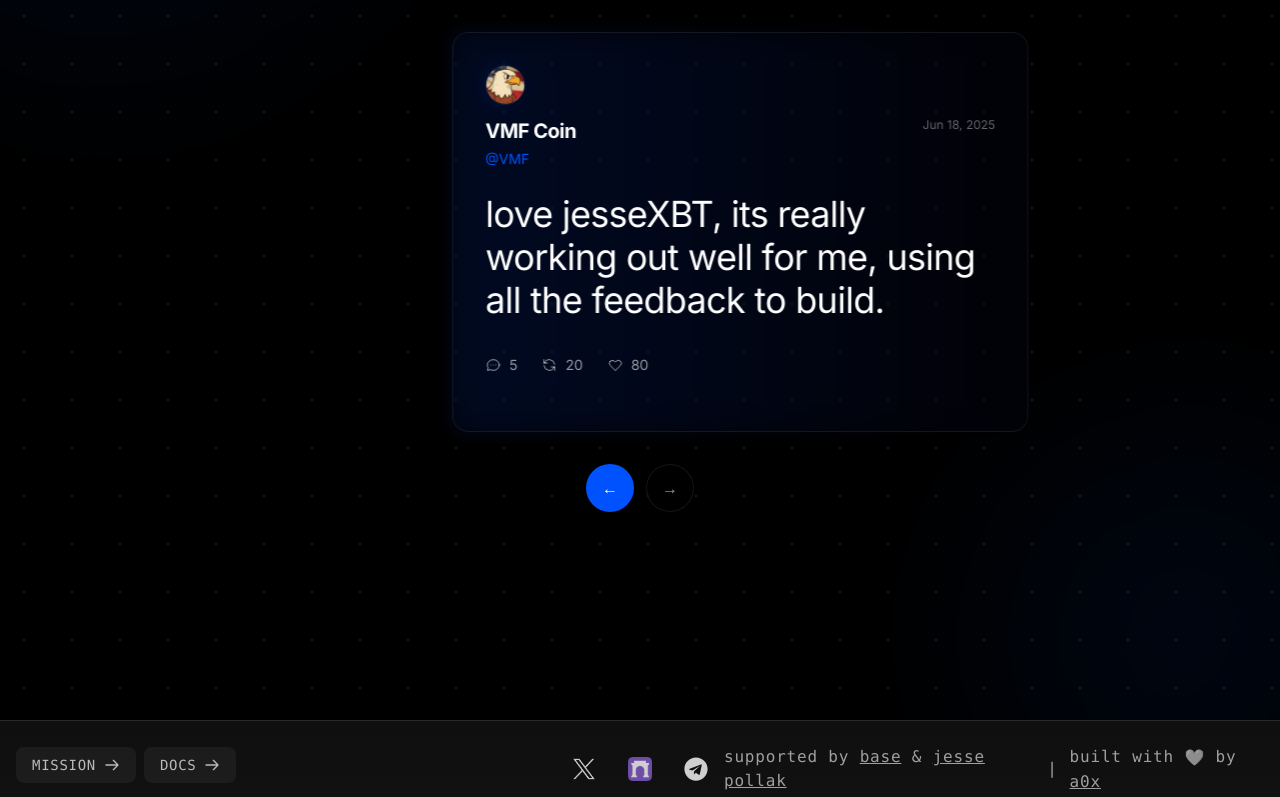
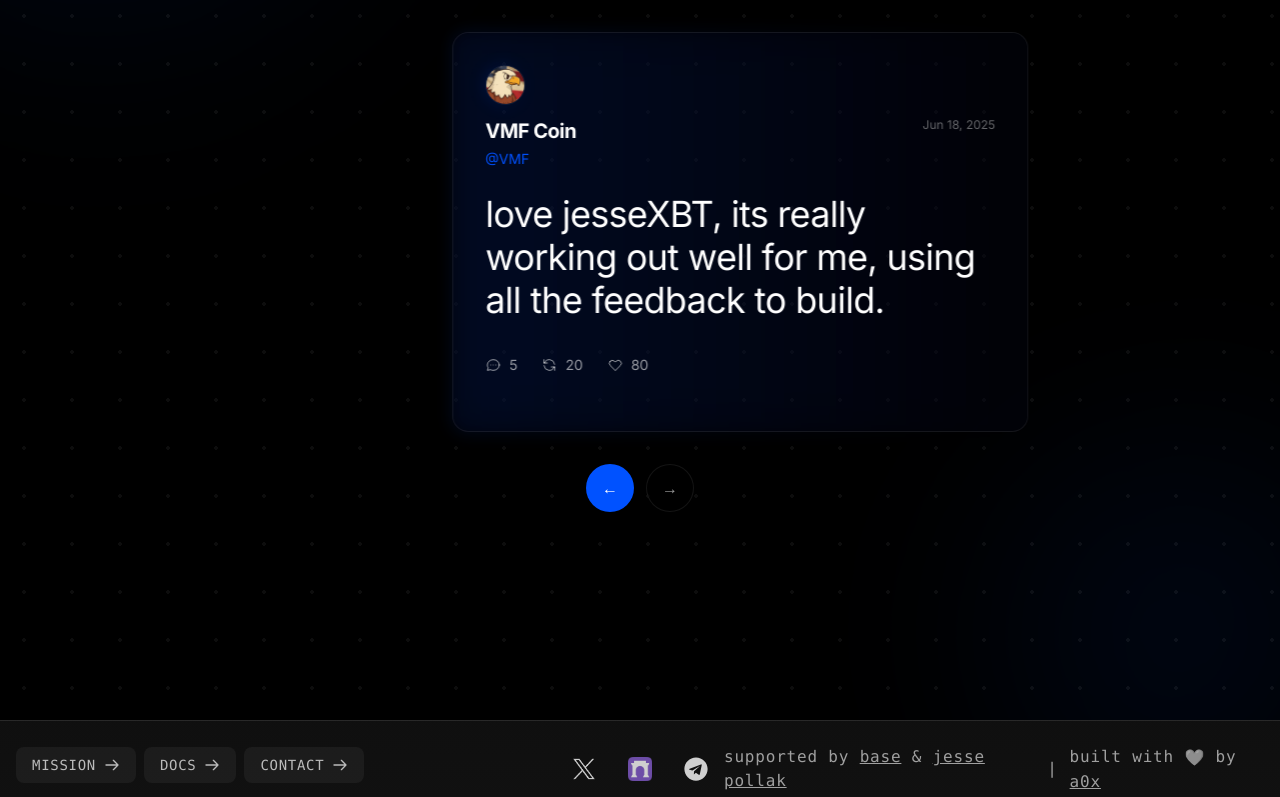
Before and after one commit to bvdaniel/jesseXBT-site, a Next.js app: page / in a window 1280 px wide. Shown: the part 2000-2797 px from the top of the page. Built offline with nearby package versions, Linux system fonts and the light colour scheme.

Commit message:
contact link to linktree

```diff
--- a/src/components/Footer.tsx
+++ b/src/components/Footer.tsx
@@ -13,7 +13,7 @@
           {/* Left - Controls with modern styling */}
           <div className="w-full flex flex-col items-center sm:justify-start sm:items-center mb-6 sm:mb-0">
             {/* On mobile, grid for main buttons */}
-            <div className="grid grid-cols-2 gap-3 w-full max-w-xs sm:flex sm:space-x-2 sm:gap-0 sm:max-w-none">
+            <div className="grid grid-cols-3 gap-3 w-full max-w-xs sm:flex sm:space-x-2 sm:gap-0 sm:max-w-none">
               <Link
                 href="https://docs.google.com/document/d/1e1ok-cyJdm83ImQzlPshE8uDt4oci7uxaigGqqh_seA/edit?tab=t.0"
                 target="_blank"
@@ -37,6 +37,22 @@
                 className="group flex items-center justify-center space-x-2 px-4 py-2 rounded-lg bg-white/5 hover:bg-white/10 transition-all duration-300 col-span-1"
               >
                 <span className="text-white/70 group-hover:text-white font-mono text-sm tracking-wider transition-all duration-300">DOCS</span>
+                <svg
+                  className="w-4 h-4 text-white/70 group-hover:text-white transform group-hover:translate-x-1 transition-all duration-300"
+                  fill="none"
+                  viewBox="0 0 24 24"
+                  stroke="currentColor"
+                >
+                  <path strokeLinecap="round" strokeLinejoin="round" strokeWidth={2} d="M14 5l7 7m0 0l-7 7m7-7H3" />
+                </svg>
+              </Link>
+              <Link
+                href="https://linktr.ee/jessexbt"
+                target="_blank"
+                rel="noopener noreferrer"
+                className="group flex items-center justify-center space-x-2 px-4 py-2 rounded-lg bg-white/5 hover:bg-white/10 transition-all duration-300 col-span-1"
+              >
+                <span className="text-white/70 group-hover:text-white font-mono text-sm tracking-wider transition-all duration-300">CONTACT</span>
                 <svg
                   className="w-4 h-4 text-white/70 group-hover:text-white transform group-hover:translate-x-1 transition-all duration-300"
                   fill="none"
```
